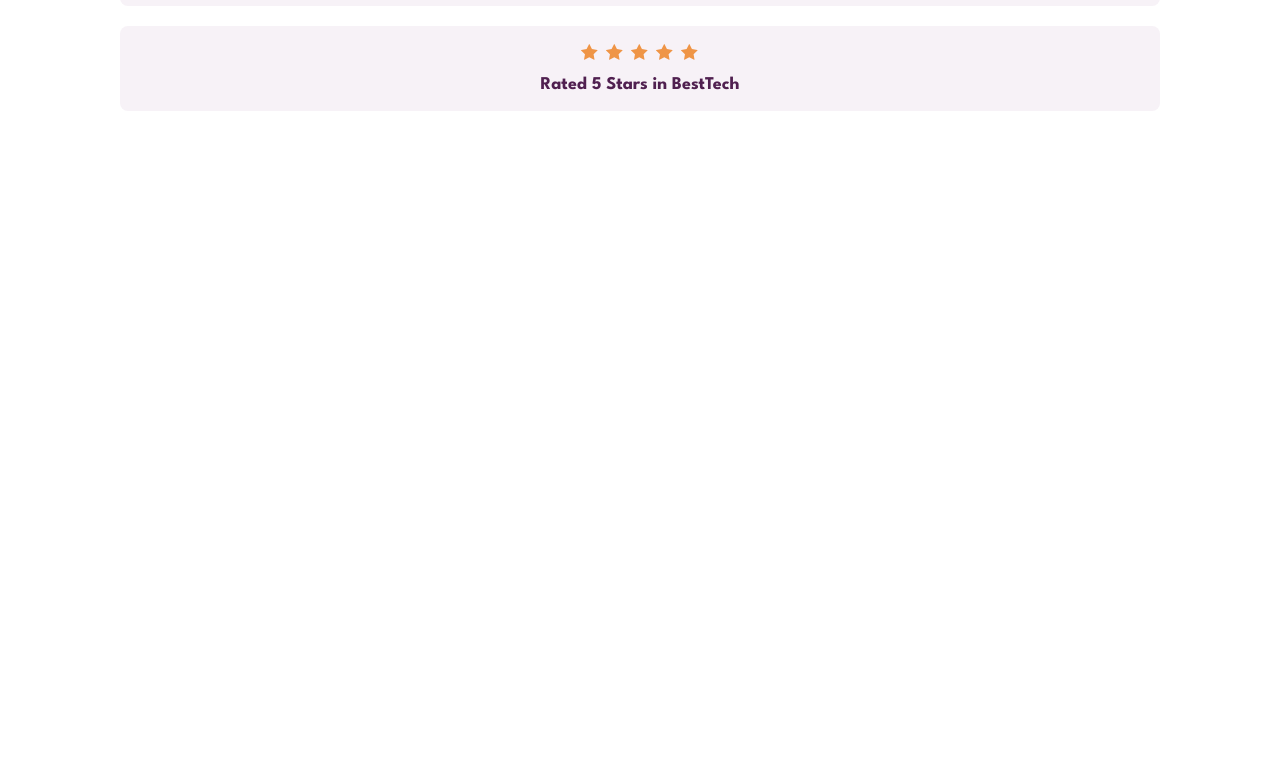
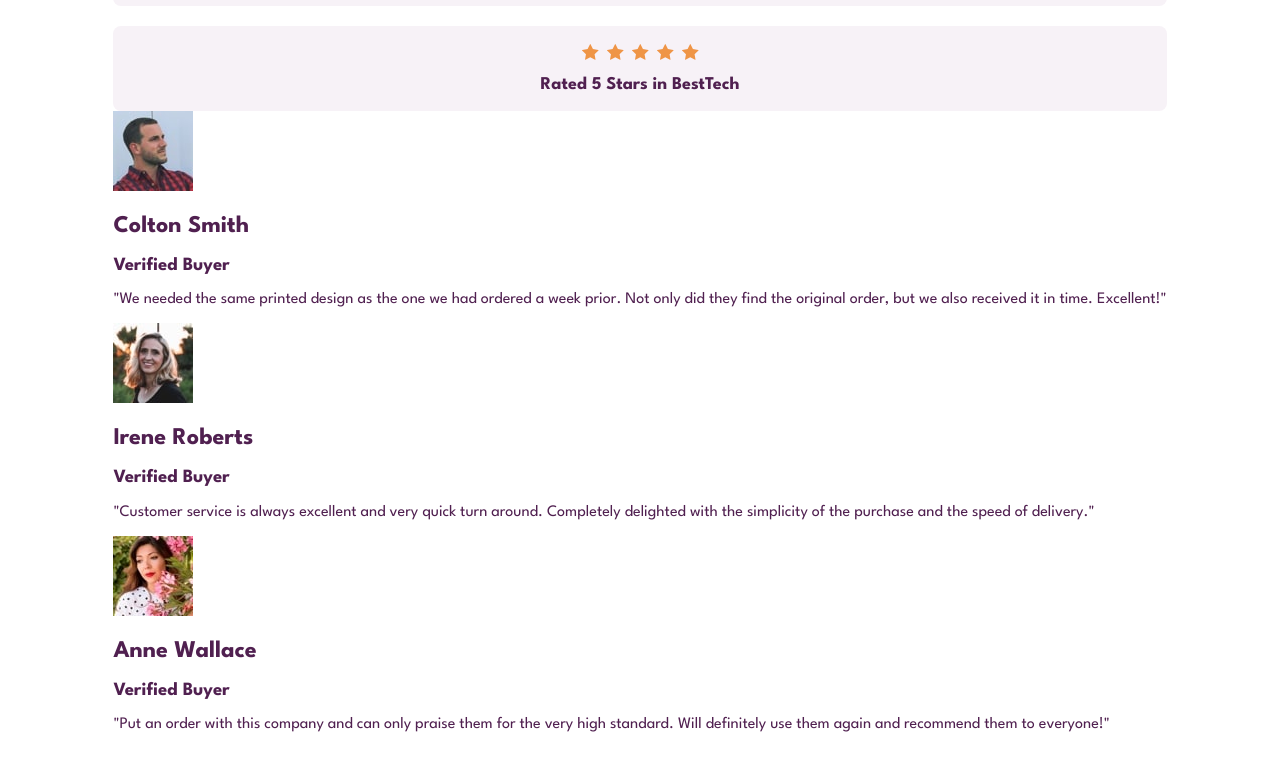
Before and after one commit to LesleyWesley/social-proof-section, a plain HTML site: page index.html in a window 1280 px wide. Shown: the part 414-1184 px from the top of the page. Before the commit the page ends 800 px from the top, so only its background shows below. Drawn offline with Linux system fonts and the light colour scheme.

Commit message:
Added html for testimonials section

```diff
--- a/index.html
+++ b/index.html
@@ -80,6 +80,43 @@
         </div>
 
         <div class="testimonial-section">
+            <!--Each rating container needs to be 100% height of testimonial section. Each individual testimonial then sets its own align-items setting-->
+            <div class="testimonial-container colten">
+                <div class="testimonial">
+                    <div class="testimonial--header">
+                        <img src="./images/image-colton.jpg" alt="Colton Smith" />
+                        <div class="testimonial--header-text">
+                            <h2>Colton Smith</h2>
+                            <h3>Verified Buyer</h3>
+                        </div>
+                    </div>
+                    <p>"We needed the same printed design as the one we had ordered a week prior.  Not only did they find the original order, but we also received it in time. Excellent!"</p>
+                </div>
+            </div>
+            <div class="testimonial-container irene">
+                <div class="testimonial">
+                    <div class="testimonial--header">
+                        <img src="./images/image-irene.jpg" alt="Irene Roberts" />
+                        <div class="testimonial--header-text">
+                            <h2>Irene Roberts</h2>
+                            <h3>Verified Buyer</h3>
+                        </div>
+                    </div>
+                    <p>"Customer service is always excellent and very quick turn around. Completely delighted with the simplicity of the purchase and the speed of delivery."</p>
+                </div>
+            </div>
+            <div class="testimonial-container anne">
+                <div class="testimonial">
+                    <div class="testimonial--header">
+                        <img src="./images/image-anne.jpg" alt="Anne Wallace" />
+                        <div class="testimonial--header-text">
+                            <h2>Anne Wallace</h2>
+                            <h3>Verified Buyer</h3>
+                        </div>
+                    </div>
+                    <p>"Put an order with this company and can only praise them for the very high standard. Will definitely use them again and recommend them to everyone!"</p>
+                </div>
+            </div>
         <div>
     </main>
   </body>
```
